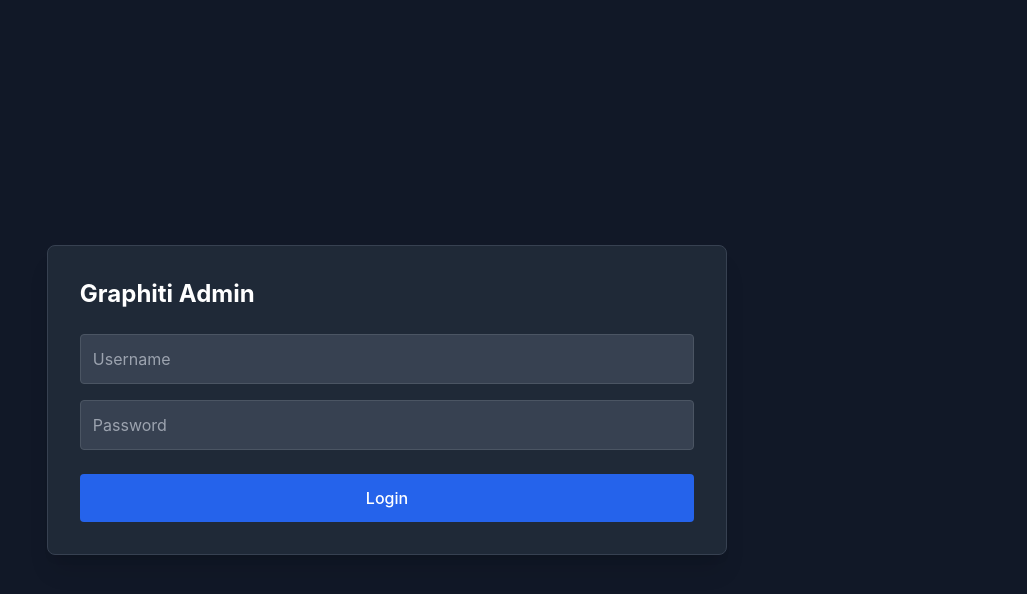
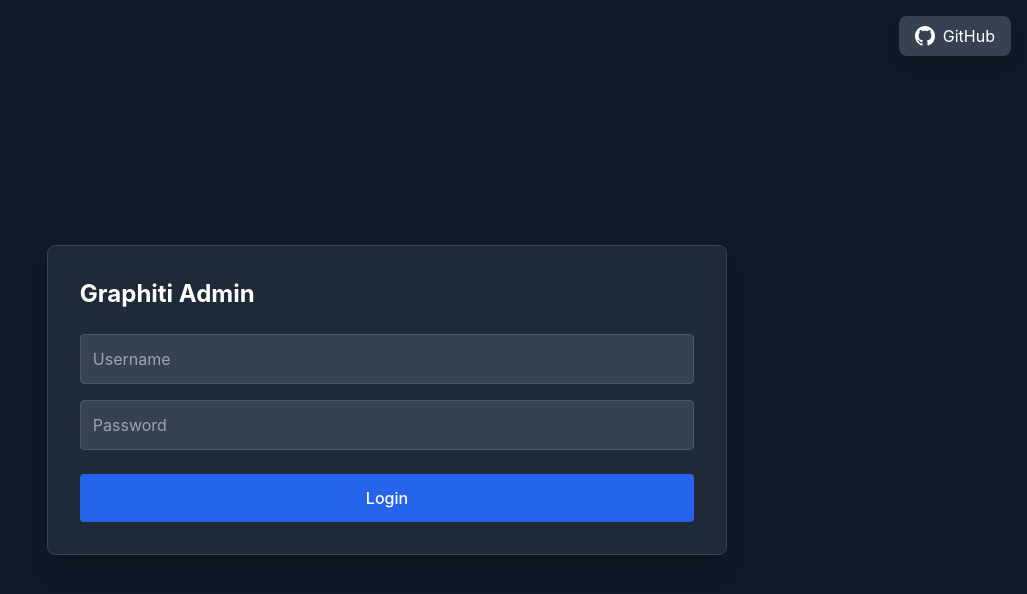
Before and after one commit to GoGoButters/Graphiti_Awesome_Memory, a React (Vite) app in the folder frontend/: page /login in a window 1280 px wide. Shown: the top 594 px of the page, without its empty margins (253-1280 px from the left). Built offline with nearby package versions, Linux system fonts and the light colour scheme; no server answers.

Commit message:
feat: Add GitHub button to all pages in top-right corner

```diff
--- a/frontend/src/App.tsx
+++ b/frontend/src/App.tsx
@@ -1,5 +1,6 @@
-import { BrowserRouter as Router, Routes, Route, Navigate } from 'react-router-dom';
+import { BrowserRouter as Router, Routes, Route, Navigate, useLocation } from 'react-router-dom';
 import { ThemeProvider } from './contexts/ThemeContext';
+import GitHubButton from './components/GitHubButton';
 import Dashboard from './pages/Dashboard';
 import UserGraph from './pages/UserGraph';
 import UserEpisodes from './pages/UserEpisodes';
@@ -10,11 +11,23 @@ const PrivateRoute = ({ children }: { children: JSX.Element }) => {
     return token ? children : <Navigate to="/login" />;
 };
 
+const Layout = ({ children }: { children: React.ReactNode }) => {
+    const location = useLocation();
+    const isLoginPage = location.pathname === '/login';
+
+    return (
+        <div className="min-h-screen bg-gray-50 dark:bg-gray-900 transition-colors">
+            {!isLoginPage && <GitHubButton />}
+            {children}
+        </div>
+    );
+};
+
 function App() {
     return (
         <ThemeProvider>
             <Router>
-                <div className="min-h-screen bg-gray-50 dark:bg-gray-900 transition-colors">
+                <Layout>
                     <Routes>
                         <Route path="/login" element={<Login />} />
                         <Route path="/" element={
@@ -33,7 +46,7 @@ function App() {
                             </PrivateRoute>
                         } />
                     </Routes>
-                </div>
+                </Layout>
             </Router>
         </ThemeProvider>
     );
--- /dev/null
+++ b/frontend/src/components/GitHubButton.tsx
@@ -0,0 +1,16 @@
+export default function GitHubButton() {
+    return (
+        <a
+            href="https://github.com/GoGoButters/Graphiti_Awesome_Memory"
+            target="_blank"
+            rel="noopener noreferrer"
+            className="fixed top-4 right-4 z-50 flex items-center gap-2 px-4 py-2 bg-gray-800 dark:bg-gray-700 text-white rounded-lg shadow-lg hover:bg-gray-700 dark:hover:bg-gray-600 transition-colors"
+            title="View on GitHub"
+        >
+            <svg className="w-5 h-5" fill="currentColor" viewBox="0 0 24 24" xmlns="http://www.w3.org/2000/svg">
+                <path d="M12 0C5.37 0 0 5.37 0 12c0 5.31 3.435 9.795 8.205 11.385.6.105.825-.255.825-.57 0-.285-.015-1.23-.015-2.235-3.015.555-3.795-.735-4.035-1.41-.135-.345-.72-1.41-1.23-1.695-.42-.225-1.02-.78-.015-.795.945-.015 1.62.87 1.845 1.23 1.08 1.815 2.805 1.305 3.495.99.105-.78.42-1.305.765-1.605-2.67-.3-5.46-1.335-5.46-5.925 0-1.305.465-2.385 1.23-3.225-.12-.3-.54-1.53.12-3.18 0 0 1.005-.315 3.3 1.23.96-.27 1.98-.405 3-.405s2.04.135 3 .405c2.295-1.56 3.3-1.23 3.3-1.23.66 1.65.24 2.88.12 3.18.765.84 1.23 1.905 1.23 3.225 0 4.605-2.805 5.625-5.475 5.925.435.375.81 1.095.81 2.22 0 1.605-.015 2.895-.015 3.3 0 .315.225.69.825.57A12.02 12.02 0 0024 12c0-6.63-5.37-12-12-12z" />
+            </svg>
+            <span className="hidden sm:inline">GitHub</span>
+        </a>
+    );
+}
--- a/frontend/src/pages/Login.tsx
+++ b/frontend/src/pages/Login.tsx
@@ -1,6 +1,7 @@
 import { useState } from 'react';
 import { useNavigate } from 'react-router-dom';
 import apiClient from '../api/apiClient';
+import GitHubButton from '../components/GitHubButton';
 
 export default function Login() {
     const [username, setUsername] = useState('');
@@ -27,6 +28,8 @@ export default function Login() {
     };
 
     return (
+        <>
+            <GitHubButton />
             <div className="flex items-center justify-center h-screen bg-gray-900">
                 <form onSubmit={handleLogin} className="p-8 bg-gray-800 rounded-lg shadow-xl border border-gray-700">
                     <h1 className="mb-6 text-2xl font-bold text-white">Graphiti Admin</h1>
@@ -46,5 +49,6 @@ export default function Login() {
                     <button className="w-full p-3 text-white bg-blue-600 rounded hover:bg-blue-700 transition-colors font-medium">Login</button>
                 </form>
             </div>
+        </>
     );
 }
```
Lines whose indentation alone changed are shown as unchanged.
